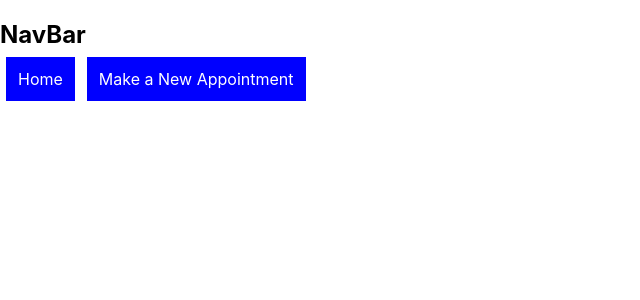
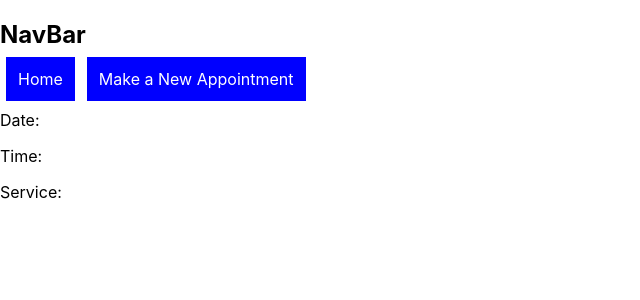
Before and after one commit to dannykrug/hair-new, a React (Create React App) app: page /appointments/1 in a window 1280 px wide. Shown: the top 300 px of the page, without its empty margins (0-640 px from the left). Built offline with nearby package versions, Linux system fonts and the light colour scheme.

Commit message:
Detail page linked up and rendering, but not the right info

```diff
--- a/package.json
+++ b/package.json
@@ -5,6 +5,7 @@
   "dependencies": {
     "react": "^16.6.3",
     "react-dom": "^16.6.3",
+    "react-intl": "^2.7.2",
     "react-router-dom": "^4.3.1",
     "react-scripts": "2.1.1"
   },
--- a/src/RootRouter.js
+++ b/src/RootRouter.js
@@ -5,6 +5,7 @@ import NavBar from '../src/components/NavBar'
 import Login from '../src/components/Login'
 import NewApptContainer from '../src/components/NewApptContainer'
 import LandingPage from '../src/components/LandingPage'
+import ApptDetailPage from '../src/components/ApptDetailPage'
 
 const UserURL = 'http://localhost:3002/users'
 
@@ -22,7 +23,7 @@ class RootRouter extends Component {
         appointment: {
         approved: true,
         created_at: "",
-        date: null,
+        date: '',
         email: "",
         first_name: "",
         id: 1,
@@ -93,17 +94,32 @@ class RootRouter extends Component {
     )
   }
 
+  DetailPage = () => {
+    console.log('detail state', this.state)
+    return(
+      <ApptDetailPage appt={this.state.user.appointments}/>
+    )
+  }
+
+  ApptPage = () => {
+    return(
+    <ApptDetailPage appointments={this.state.user.appointments}/>
+  )
+  }
+
 
   render(){
+    console.log('user appts', this.state.user.appointments);
     return(
       <div>
   <Router>
   <div>
     <NavBar/>
     <Route exact path='/' component={LandingPage}/>
-    <Route exact path='/stylist-page' render={this.MainApp}/>
     <Route exact path='/newappt' component={NewApptContainer}/>
     <Route exact path='/stylist-login' render={this.NewLogin}/>
+    <Route exact path='/stylist-page' render={this.MainApp}/>
+      <Route exact path='/appointments/:id' render={this.ApptPage}/>
   </div>
   </Router>
   </div>
--- a/src/components/ApptCard.js
+++ b/src/components/ApptCard.js
@@ -1,12 +1,31 @@
 import React, {Component} from 'react'
+import {Link} from 'react-router-dom'
+import InspoPic from './InspoPic'
+import ApptDetailPage from './ApptDetailPage'
+// import ReactIntl from 'react-intl'
+
+// const FormattedDate = ReactIntl.FormattedDate
 
 export default class ApptCard extends Component {
+
+  // ApptPage = () => {
+  //   return(
+  //   <ApptDetailPage appointments={this.props.appointment.appointment}/>
+  // )
+  // }
+
   render(){
     console.log('appt card props',this.props.appointment.appointment);
     return(
       <div>
-      <h4>{this.props.appointment.appointment.first_name} {this.props.appointment.appointment.last_name}</h4>
-      <p>{this.props.appointment.appointment.service}</p>
+        <Link to={`/appointments/${this.props.appointment.appointment.id}`}>
+          <div>
+          <h4>{this.props.appointment.appointment.first_name} {this.props.appointment.appointment.last_name}</h4>
+          <p>{this.props.appointment.appointment.date}</p>
+          <p>{this.props.appointment.appointment.time}</p>
+          <p>{this.props.appointment.appointment.service}</p>
+          </div>
+        </Link>
       </div>
     )
   }
--- a/src/components/ApptContainer.js
+++ b/src/components/ApptContainer.js
@@ -5,7 +5,7 @@ export default class ApptContainer extends Component {
   render(){
     console.log(this.props);
 
-    let appointmentCards = this.props.appointments.map(appointment => <ApptCard key={appointment.client} appointment={appointment} id={appointment.day}/>)
+    let appointmentCards = this.props.appointments.map(appointment => <ApptCard key={appointment.id} appointment={appointment} id={appointment.day}/>)
 
     return(
       <div>
--- /dev/null
+++ b/src/components/ApptDetailPage.js
@@ -0,0 +1,22 @@
+import React, {Component} from 'react'
+import ApptDetails from "./ApptDetails"
+
+class ApptDetailPage extends Component {
+
+  // const appt = this.props.appointments.find((appointment) => appointment.id === this.props.appointments.appointment.id)
+  // <ApptDetails  appt={appt}/>
+
+  render() {
+    console.log('detail page props', this.props);
+    const appt = this.props.appointments.find((appointment) => appointment.id === this.props.appointments.id)
+
+
+    return(
+      <div>
+        <ApptDetails  appt={appt}/>
+      </div>
+    )
+  }
+}
+
+export default ApptDetailPage
--- /dev/null
+++ b/src/components/ApptDetails.js
@@ -0,0 +1,24 @@
+import React, {Component} from 'react'
+
+class ApptDetails extends Component {
+  render() {
+    console.log(this.props);
+    return(
+      <div>
+      <h4>{this.props.appt.appointment.first_name} {this.props.appt.appointment.last_name}</h4>
+      <p>Date: {this.props.appt.appointment.date}</p>
+      <p>Time: {this.props.appt.appointment.time}</p>
+      <p>Service: {this.props.appt.appointment.service}</p>
+      <img src={this.props.appt.appointment.inspo_pic} alt=''/>
+      </div>
+    )
+  }
+}
+
+export default ApptDetails
+
+// <h4>{this.props.appointment.appointment.first_name} {this.props.appointment.appointment.last_name}</h4>
+// <p>Date: {this.props.appointment.appointment.date}</p>
+// <p>Time: {this.props.appointment.appointment.time}</p>
+// <p>Service: {this.props.appointment.appointment.service}</p>
+// <img src={this.props.appointment.appointment.service} alt=''/>
--- /dev/null
+++ b/src/components/InspoPic.js
@@ -0,0 +1,12 @@
+import React, {Component} from 'react'
+
+class InspoPic extends Component{
+  render(){
+    return(
+    <div>
+    Hello!
+    </div>
+  )}
+}
+
+export default InspoPic
--- a/src/components/LandingPage.js
+++ b/src/components/LandingPage.js
@@ -1,6 +1,8 @@
 import React, {Component} from 'react'
 
 import {Link, Router} from 'react-router-dom'
+
+import './LandingPage.css'
 
 class LandingPage extends Component {
   render() {
```
Also changed, not shown: src/components/LandingPage.css (added), 1 other file (tests, documents, lock files or other folders).
